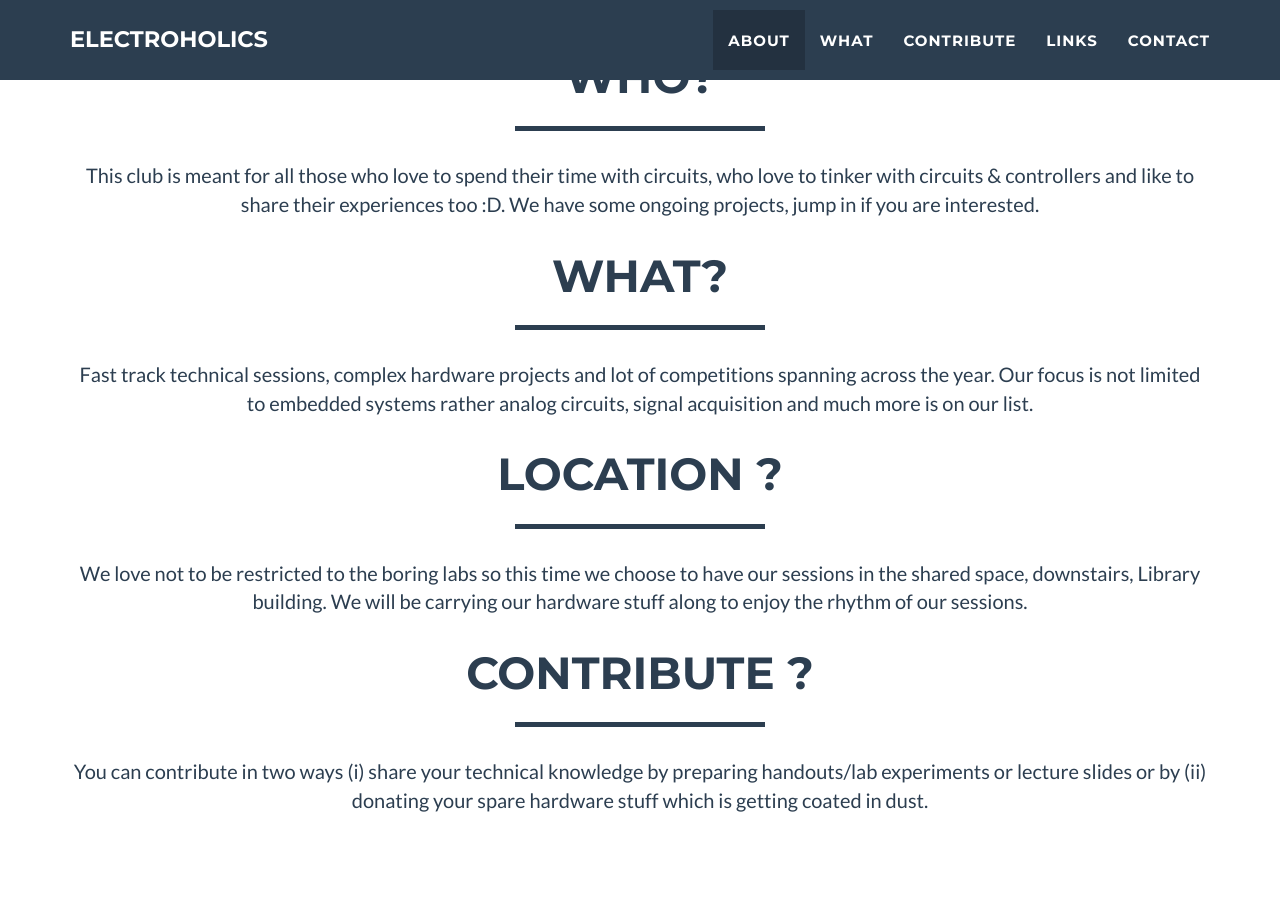
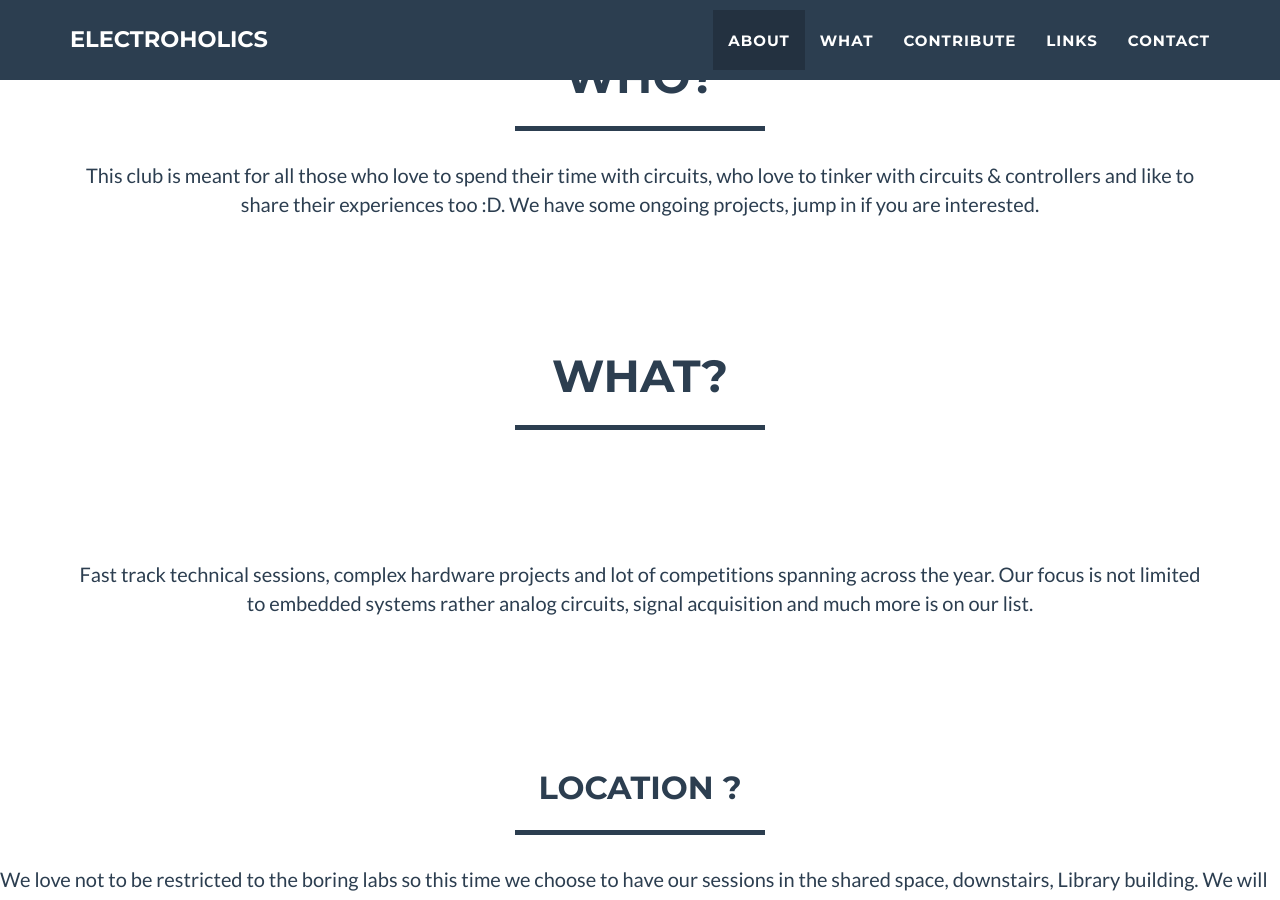
Before and after one commit to Electroholics/previous-website, a Jekyll site: the page built from index.html, in a window 1280 px wide and 900 px high, scrolled down 1079 px. Built offline with Jekyll 4.4.1, drawn with Linux system fonts in a browser that asks for light colours.

```diff
--- a/_includes/portfolio_grid.html
+++ b/_includes/portfolio_grid.html
@@ -10,17 +10,19 @@
             </div>
             <div class="row">
              <p>Electroholics club is a dedicated group of hardware enthusiasts from IIIT-Delhi who believe in the ideology of learn, share and grow. We proposed this club to help people better understand the electronic gadgets that they use and also to provide them with a platform for their future projects and to develop their own devices. We believe if our fundamental concepts are strong then we can build anything from scratch. So lets join the league to foster our vision into reality.</p>
-	<div class="col-lg-12 text-center" id="what">
+	<div class="col-lg-12 text-center">
 <br>
 <h2>Who?</h2>
 <hr class="star-primary">
 <p>This club is meant for all those who love to spend their time with circuits, who love to tinker with circuits & controllers and like to share their experiences too :D. We have some ongoing projects, jump in if you are interested.</p>
 <div class="col-lg-12 text-center">
 <br>
+<section id="what">
 <h2>What?</h2>
   <hr class="star-primary">
 </div>
 <p>Fast track technical sessions, complex hardware projects and lot of competitions spanning across the year. Our focus is not limited to embedded systems rather analog circuits, signal acquisition and much more is on our list.</p>
+</section>
 <div class="col-lg-12 text-center">
 <br>
 <h2>Location ?</h2>
```
